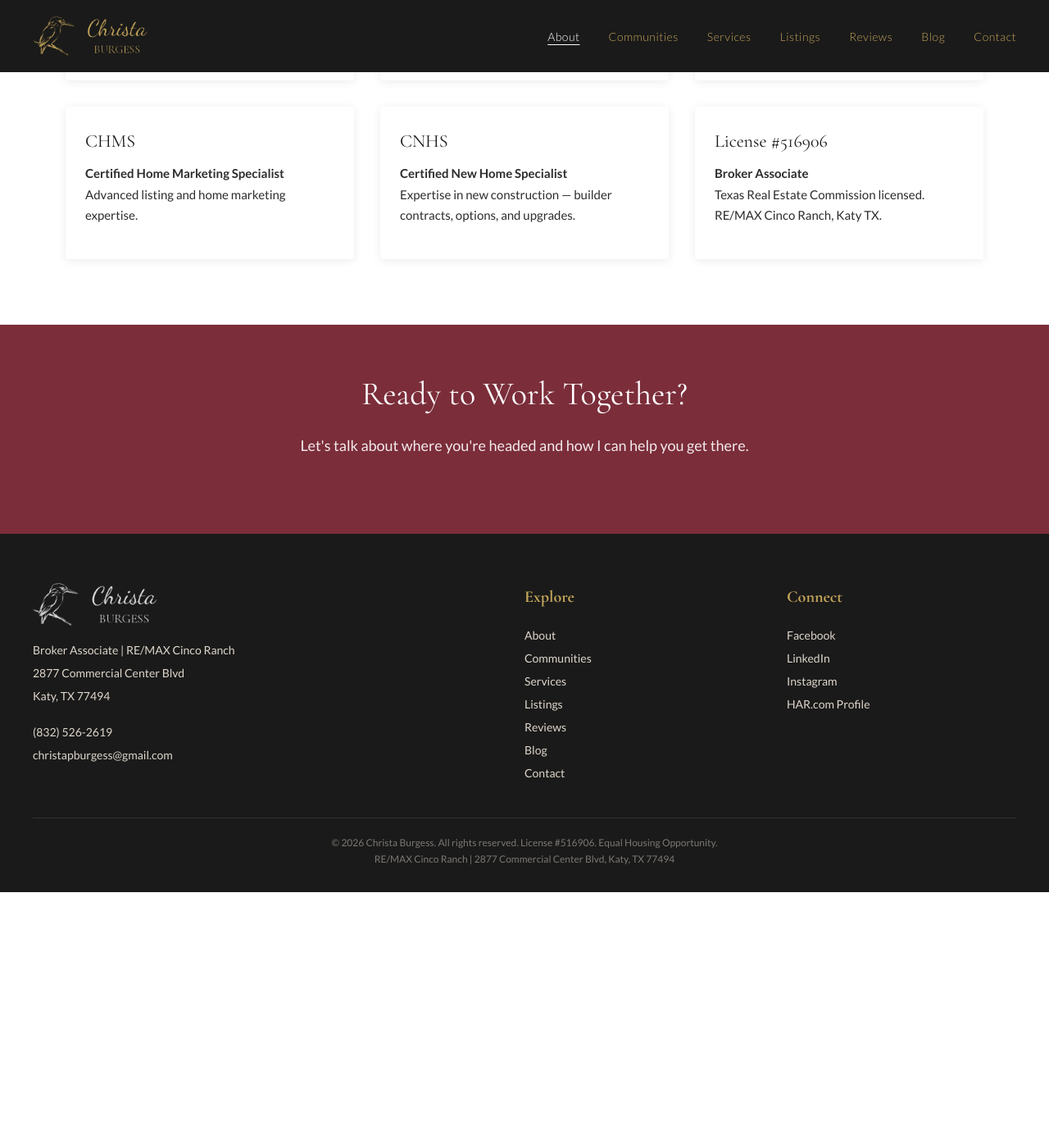
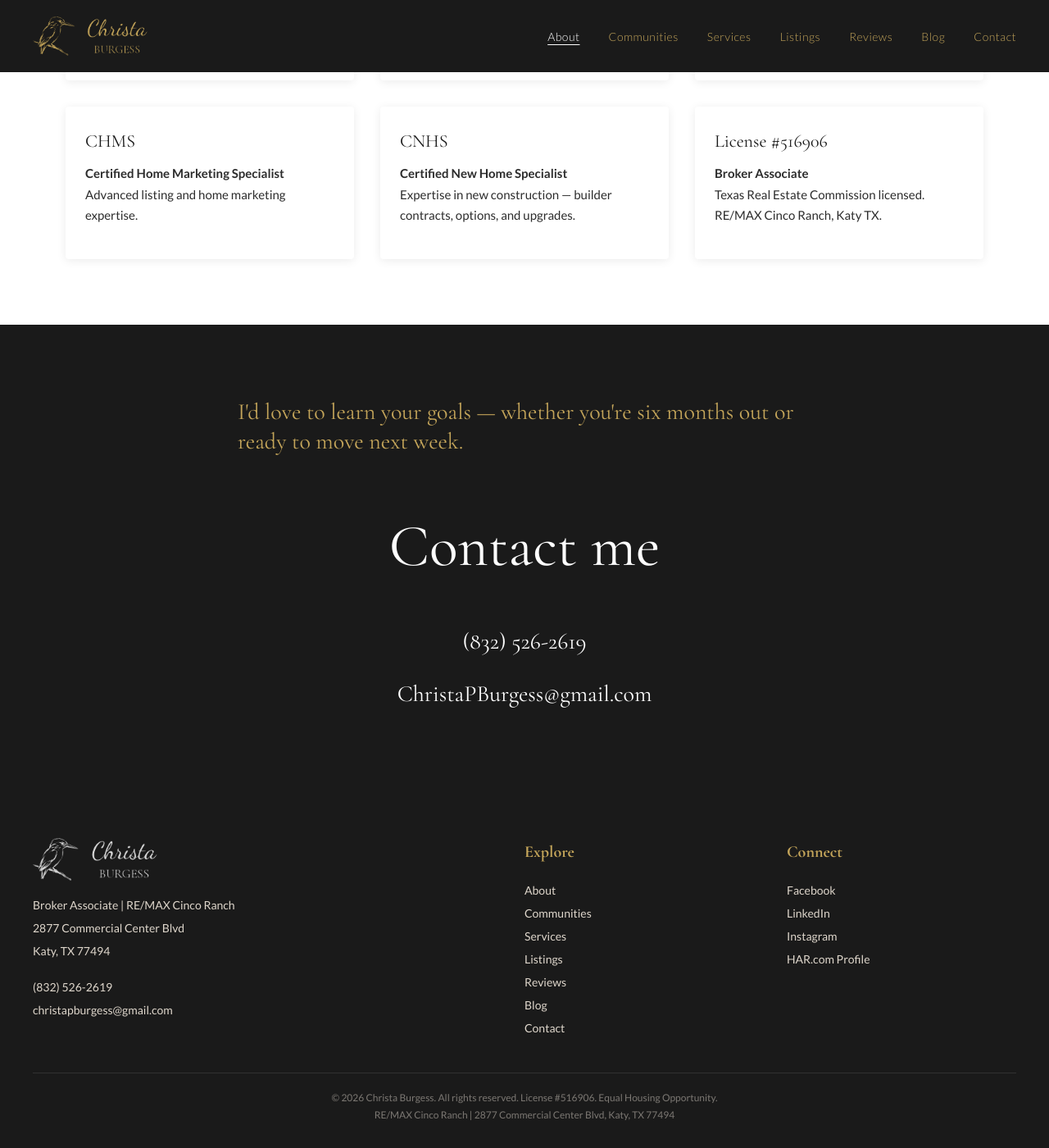
Before and after one commit to TravisBHolden/christaburgess-site, a Jekyll site: the page built from about.html, in a window 1280 px wide and 1400 px high, scrolled down 2505 px. Shown: the whole window at 82% size. Built offline with Jekyll 4.4.1, drawn with Linux system fonts in a browser that asks for light colours; before the commit the page ends 3593 px from its top, so only the background shows below that.

Commit message:
About bottom: dark section with intro text, large Contact me link, phone + email — no pill

```diff
--- a/about.html
+++ b/about.html
@@ -117,9 +117,13 @@ description: Meet Christa Burgess — Broker Associate, RE/MAX Cinco Ranch. 26 y
 </section>
 
 <!-- CTA -->
-<div class="section-maroon">
+<div class="section-dark">
   <div class="inner">
-    <h2>Ready to Work Together?</h2>
-    <p style="font-size:18px; margin-bottom:32px; opacity:0.9;">Let's talk about where you're headed and how I can help you get there.</p>
+    <p class="cta-sub" style="text-align:left; font-size:28px; margin-bottom:48px;">I'd love to learn your goals — whether you're six months out or ready to move next week.</p>
+    <div style="text-align:center;">
+      <a href="/contact.html" class="contact-link-large">Contact me</a>
+      <p class="contact-detail"><a href="tel:8325262619">(832) 526-2619</a></p>
+      <p class="contact-detail"><a href="mailto:ChristaPBurgess@gmail.com">ChristaPBurgess@gmail.com</a></p>
+    </div>
   </div>
 </div>
--- a/assets/css/style.css
+++ b/assets/css/style.css
@@ -181,6 +181,30 @@ nav a.active { color: var(--text-white); text-decoration: underline; text-underl
   margin-left: auto;
   margin-right: auto;
 }
+.contact-link-large {
+  font-family: var(--font-heading);
+  font-size: 72px;
+  font-weight: 400;
+  color: var(--text-white);
+  text-decoration: none;
+  display: block;
+  margin-bottom: 32px;
+  transition: color 0.2s;
+}
+.contact-link-large:hover { color: var(--accent-gold); }
+.contact-detail {
+  font-family: var(--font-heading);
+  font-size: 28px;
+  font-weight: 400;
+  color: var(--text-white);
+  margin-bottom: 12px;
+}
+.contact-detail a {
+  color: var(--text-white);
+  text-decoration: none;
+  transition: color 0.2s;
+}
+.contact-detail a:hover { color: var(--accent-gold); }
 .hero-headline h1 {
   font-family: var(--font-heading);
   font-size: 56px;
```
